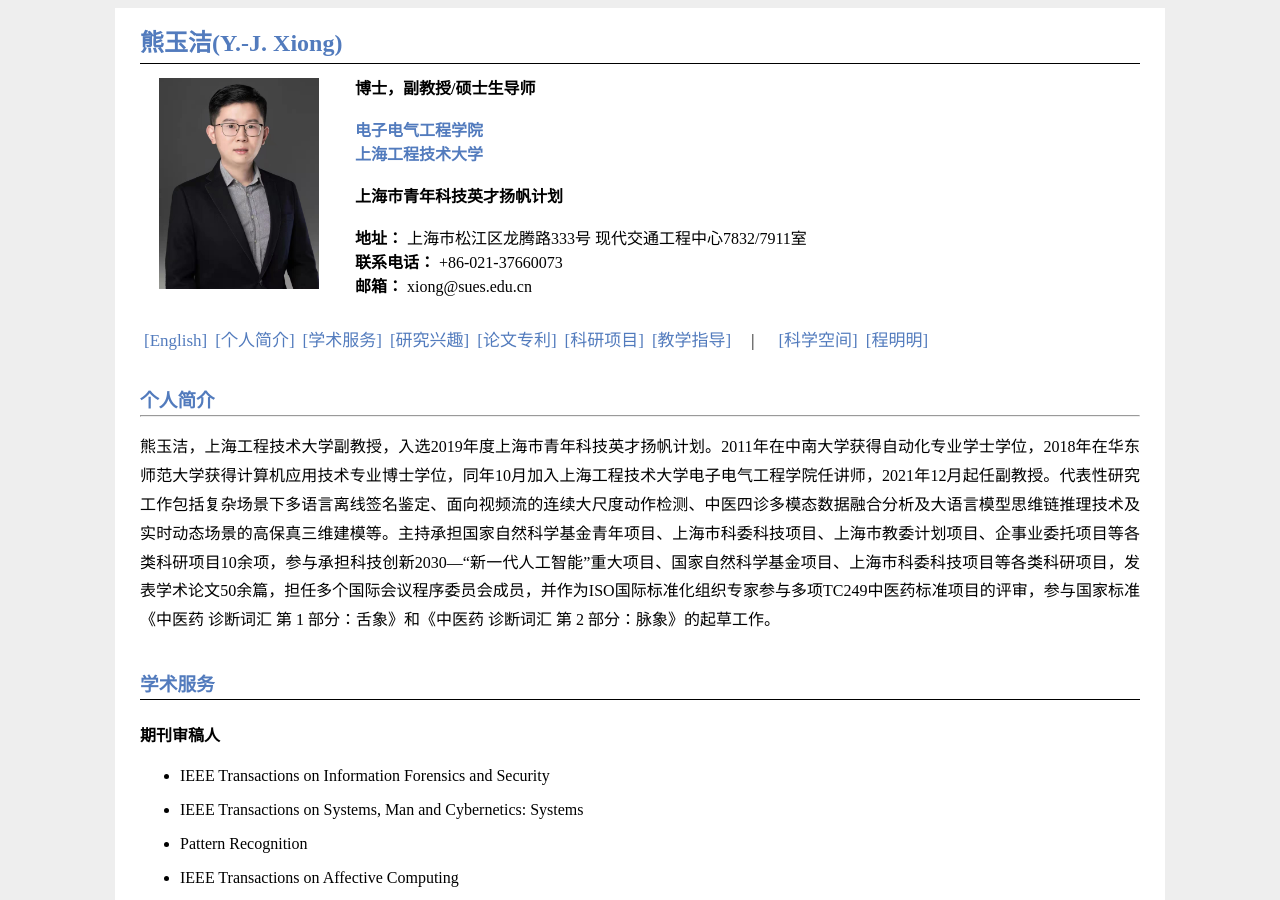
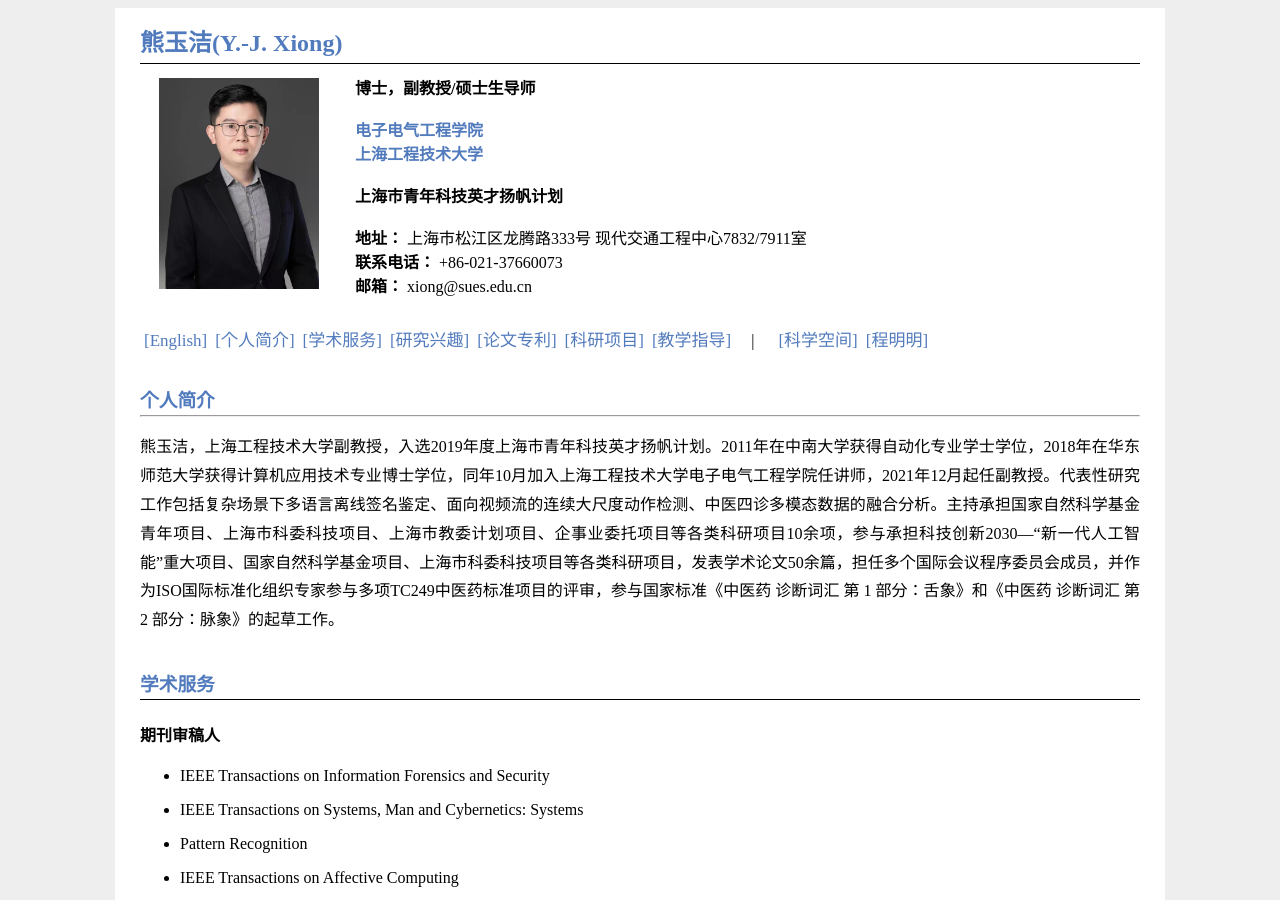
Before and after one commit to X-Lab-CN/introduce, a Jekyll site: the page introduce.html, which Jekyll copies as it is, in a window 1280 px wide and 900 px high. Built offline with Jekyll 4.4.1, drawn with Linux system fonts in a browser that asks for light colours.

Commit message:
Update introduce.html

```diff
--- a/introduce.html
+++ b/introduce.html
@@ -95,7 +95,7 @@
     <div class="out" style="margin: auto;">
         <h3 class="title" id="Personal">个人简介</h3>
         <hr>
-        <p class="text" style="text-align: justify;line-height: 1.8;">熊玉洁，上海工程技术大学副教授，入选2019年度上海市青年科技英才扬帆计划。2011年在中南大学获得自动化专业学士学位，2018年在华东师范大学获得计算机应用技术专业博士学位，同年10月加入上海工程技术大学电子电气工程学院任讲师，2021年12月起任副教授。代表性研究工作包括复杂场景下多语言离线签名鉴定、面向视频流的连续大尺度动作检测、中医四诊多模态数据融合分析及大语言模型思维链推理技术及实时动态场景的高保真三维建模等。主持承担国家自然科学基金青年项目、上海市科委科技项目、上海市教委计划项目、企事业委托项目等各类科研项目10余项，参与承担科技创新2030—“新一代人工智能”重大项目、国家自然科学基金项目、上海市科委科技项目等各类科研项目，发表学术论文50余篇，担任多个国际会议程序委员会成员，并作为ISO国际标准化组织专家参与多项TC249中医药标准项目的评审，参与国家标准《中医药 诊断词汇 第 1 部分：舌象》和《中医药 诊断词汇 第 2 部分：脉象》的起草工作。</p>
+        <p class="text" style="text-align: justify;line-height: 1.8;">熊玉洁，上海工程技术大学副教授，入选2019年度上海市青年科技英才扬帆计划。2011年在中南大学获得自动化专业学士学位，2018年在华东师范大学获得计算机应用技术专业博士学位，同年10月加入上海工程技术大学电子电气工程学院任讲师，2021年12月起任副教授。代表性研究工作包括复杂场景下多语言离线签名鉴定、面向视频流的连续大尺度动作检测、中医四诊多模态数据的融合分析。主持承担国家自然科学基金青年项目、上海市科委科技项目、上海市教委计划项目、企事业委托项目等各类科研项目10余项，参与承担科技创新2030—“新一代人工智能”重大项目、国家自然科学基金项目、上海市科委科技项目等各类科研项目，发表学术论文50余篇，担任多个国际会议程序委员会成员，并作为ISO国际标准化组织专家参与多项TC249中医药标准项目的评审，参与国家标准《中医药 诊断词汇 第 1 部分：舌象》和《中医药 诊断词汇 第 2 部分：脉象》的起草工作。</p>
         <h3 class="title" id="AcademicServices">学术服务</h3>
     </div>
     <div class="out" style="margin: auto;">
```
